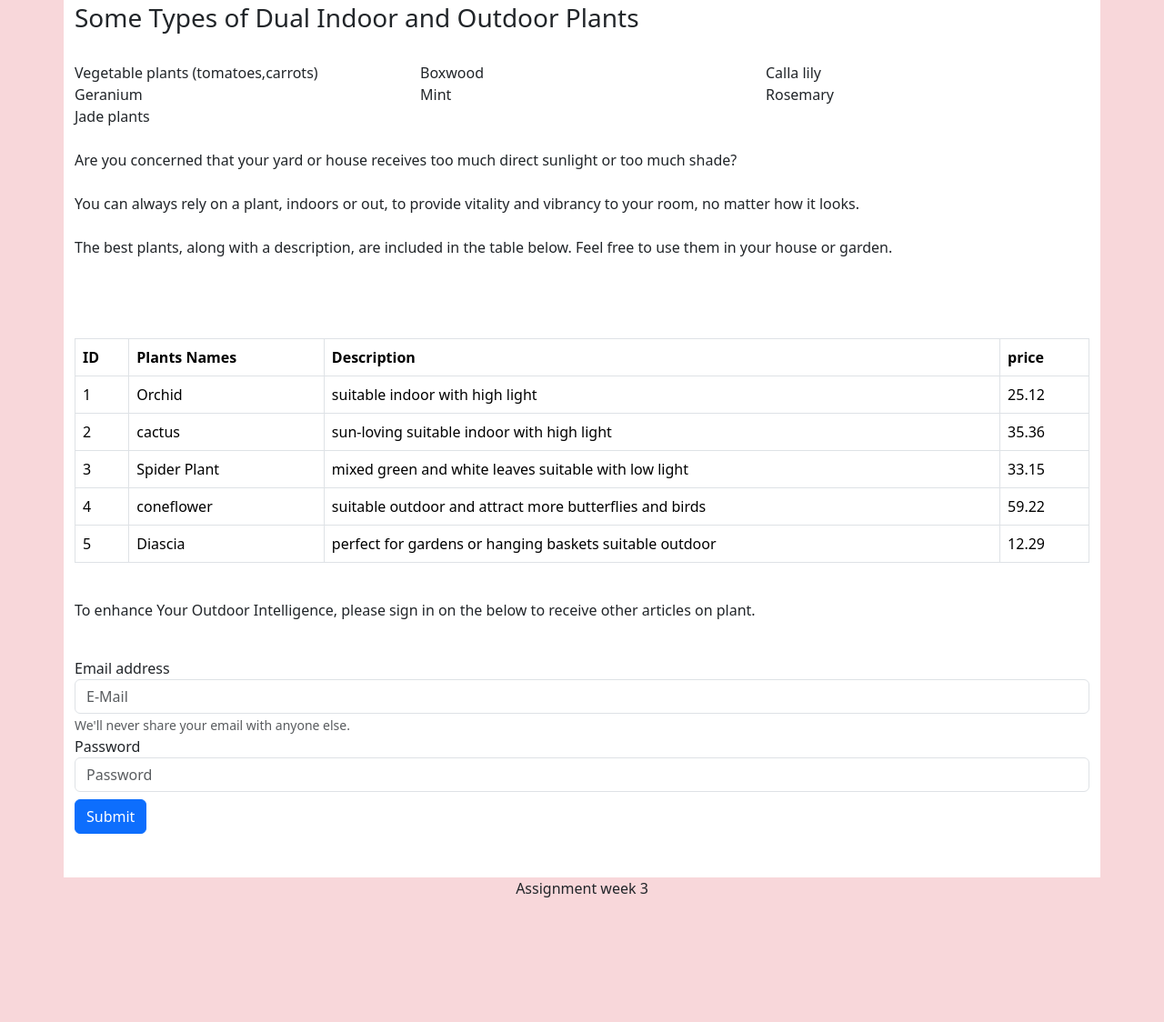
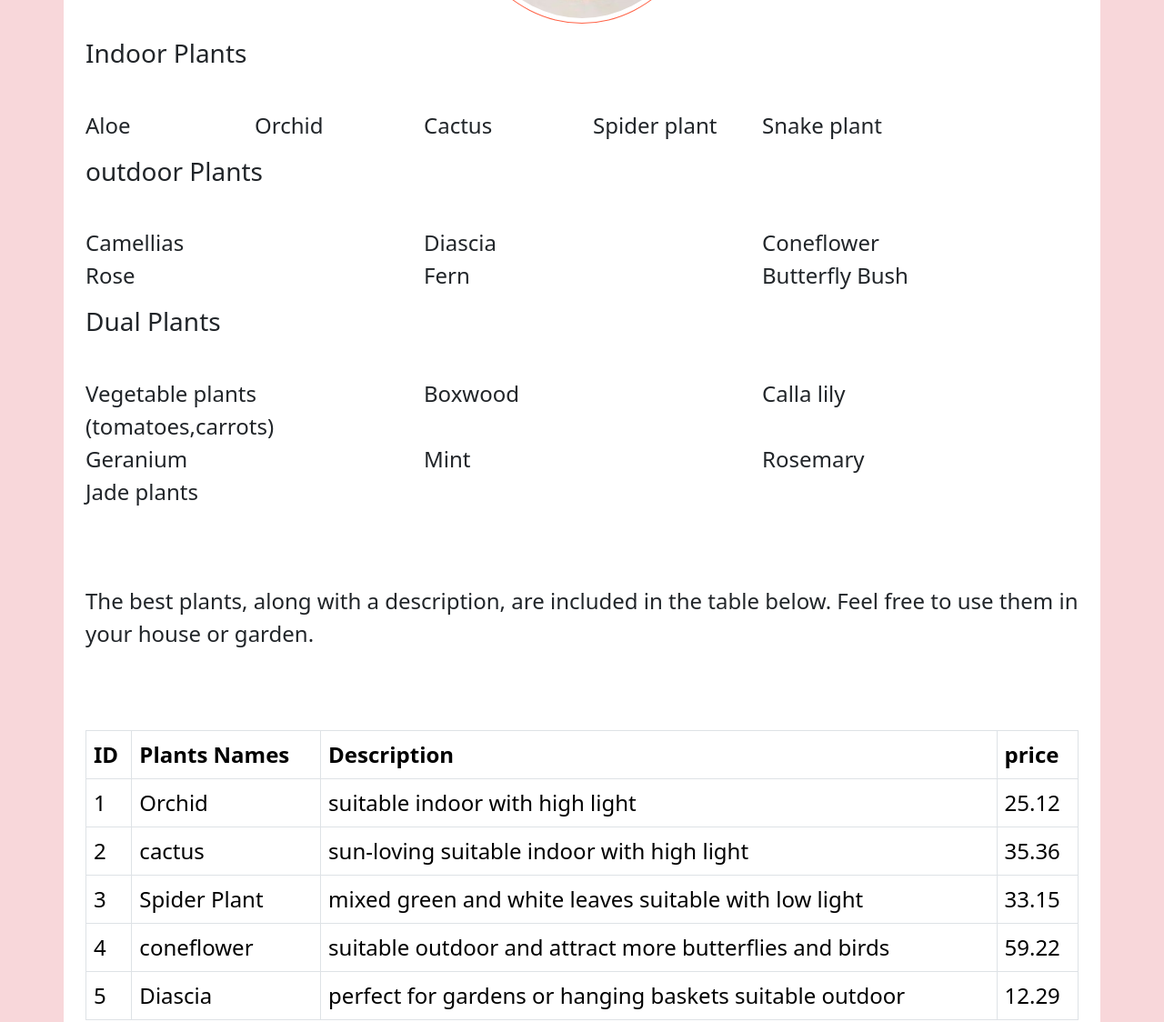
Before and after one commit to K-Diane/week3-promineo-project, a website: page index.html in a window 1280 px wide. Shown: the part 1675-2799 px from the top of the page at 91% size. Before the commit the page ends 2680 px from the top, so only its background shows below. Drawn offline with nearby package versions, Linux system fonts and the light colour scheme.

Commit message:
changes on font size

```diff
--- a/index.html
+++ b/index.html
@@ -25,19 +25,19 @@
       <div class="collapse navbar-collapse" id="navbarNavAltMarkup">
         <div class="navbar-nav">
           <a class="nav-link active" aria-current="page" href="#">Home</a>
-          <a class="nav-link" href="#">Plants Types</a>
+          <a class="nav-link" href="#">Dual Plants Types</a>
           <a class="nav-link" href="#">Tables</a>
           <a class="nav-link disabled" aria-disabled="true">Form</a>
         </div>
       </div>
     </nav>
 
-    <!-- section 1 just a pargraph wanted to do a text center on header and paragraph to have mg-5 fs-3 -->
+    <!-- section 1 just a pargraph wanted to do a text center on header and paragraph to have mg-5 fs-3, used css to syle the image-->
 
     <main>
       <div id="main-container" class="container pb-5 pt-3 custom-background">
         <h1 class="text-center mb-5">Indoor and Outdoor Plant Dual</h1>
-        <div class="container mg-5 fs-3">
+        <div class="container mg-5 fs-4">
           <div class="centerPic">
             <img
               src="orchid.jpg"
@@ -48,7 +48,8 @@
           <br />
           <br />
 
-          <p>
+          <div>
+          <div class="paragraphsize"></div>
             As we look to re-establish our connection to nature and bring its
             soul-nourishing, relaxing impact into our homes, apartments, and
             houses, decorating with plants has grown increasingly trendy in
@@ -66,9 +67,23 @@
           </p>
           <br />
         </div>
-        <br />
 
         <!-- section 2 types of outdoor and indoor wanted to do a bootstrap grid and add also image-->
+
+        <div>
+          <h2 class="text-center mb-5 fs-4">
+            Types of Dual Plants :Indoor and Outdoor
+          </h2>
+          <div class="paragraphsize"></div>
+          <p>
+            Are you concerned that your yard or house receives too much direct
+            sunlight or too much shade?<br />
+            <br />
+            You can always rely on a plant, indoors or out, to provide vitality
+            and vibrancy to your room, no matter how it looks.<br />
+            <br />
+          </p>
+        </div>
 
         <div class="centerPic">
           <img
@@ -78,10 +93,10 @@
           />
         </div>
 
-        <div class="row mt-3"><h3>Some Types of Indoor Plants</h3></div>
+        <div class="row mt-3 fs-4"><h3>Indoor Plants</h3></div>
         <br />
 
-        <div class="row">
+        <div class="row fs-4">
           <div class="col-lg-2">Aloe</div>
           <div class="col-lg-2">Orchid</div>
           <div class="col-lg-2">Cactus</div>
@@ -89,10 +104,10 @@
           <div class="col-lg-2">Snake plant</div>
         </div>
 
-        <div class="row mt-3"><h3>Some Types of outdoor Plants</h3></div>
+        <div class="row mt-3 fs-4"><h3>outdoor Plants</h3></div>
         <br />
 
-        <div class="row">
+        <div class="row fs-4">
           <div class="col-md-4">Camellias</div>
           <div class="col-md-4">Diascia</div>
           <div class="col-md-4">Coneflower</div>
@@ -102,12 +117,12 @@
           <br />
         </div>
 
-        <div class="row mt-3">
-          <h3>Some Types of Dual Indoor and Outdoor Plants</h3>
+        <div class="row mt-3 fs-4">
+          <h3>Dual Plants</h3>
         </div>
         <br />
 
-        <div class="row">
+        <div class="row fs-4">
           <div class="col-md-4">Vegetable plants (tomatoes,carrots)</div>
           <div class="col-md-4">Boxwood</div>
           <div class="col-md-4">Calla lily</div>
@@ -119,22 +134,15 @@
         <br />
 
         <!-- section 3 table-->
-
+        <div class="paragraphsize"></div>
         <p>
-          Are you concerned that your yard or house receives too much direct
-          sunlight or too much shade?<br />
-          <br />
-          You can always rely on a plant, indoors or out, to provide vitality
-          and vibrancy to your room, no matter how it looks.<br />
-          <br />
           The best plants, along with a description, are included in the table
           below. Feel free to use them in your house or garden.
         </p>
         <br />
-        <br />
 
         <section>
-          <table class="table table-bordered">
+          <table class="table table-bordered fs-4">
             <tr>
               <th>ID</th>
               <th>Plants Names</th>
@@ -179,14 +187,15 @@
         <!-- section 4 this is for a form-->
         <section>
           <form>
+            <div class="paragraphsize"></div>
             <p>
-              To enhance Your Outdoor Intelligence, please sign in on the below
+              To enhance Your indoor and Outdoor Intelligence, please sign in on the below
               to receive other articles on plant.
             </p>
             <br />
 
             <form>
-              <div class="form-group">
+              <div class="form-group fs-4">
                 <label for="exampleInputEmail1">Email address</label>
                 <input
                   type="email"
@@ -199,15 +208,7 @@
                   >We'll never share your email with anyone else.</small
                 >
               </div>
-              <div class="form-group">
-                <label for="exampleInputPassword1">Password</label>
-                <input
-                  type="password"
-                  placeholder="Password"
-                  class="form-control"
-                  id="exampleInputPassword1"
-                />
-              </div>
+
               <button type="submit" class="btn btn-primary mt-2">Submit</button>
             </form>
           </form>
--- a/style.css
+++ b/style.css
@@ -13,3 +13,10 @@
   display: flex;
   justify-content: center;
 }
+.fontsizepar {
+  margin-bottom: 1rem;
+}
+.paragraphsize {
+  padding-bottom: 1rem;
+  margin: 1rem;
+}
```
